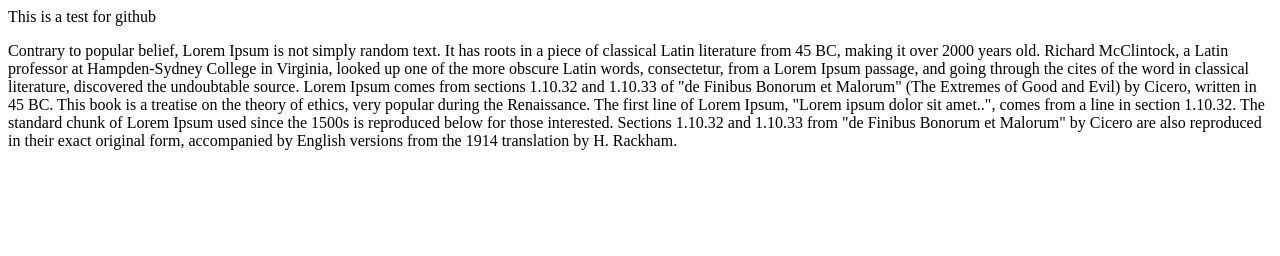
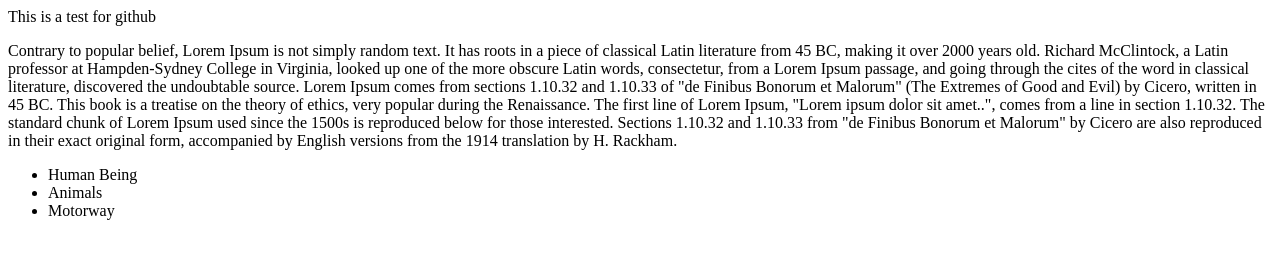
Before and after one commit to faadeola/learn-git, a plain HTML site: page index.html in a window 1280 px wide. Drawn offline with Linux system fonts and the light colour scheme.

Commit message:
List added
New set of list added to the website development

```diff
--- a/index.html
+++ b/index.html
@@ -12,3 +12,9 @@
     by Cicero are also reproduced in their exact original form, accompanied by English versions from the 1914 translation by
     H. Rackham.
 </p>
+
+<ul>
+    <li> Human Being</li>
+    <li>Animals</li>
+    <li>Motorway</li>
+</ul>
```
